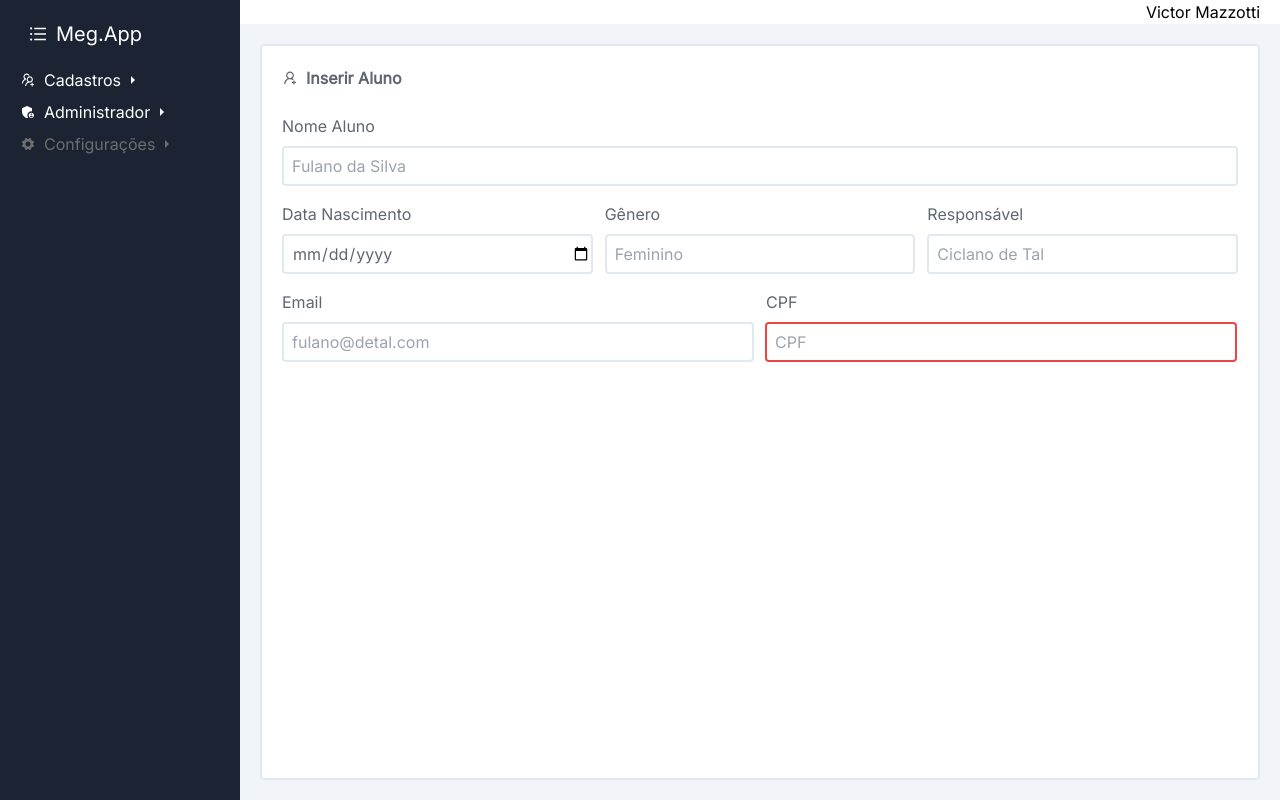
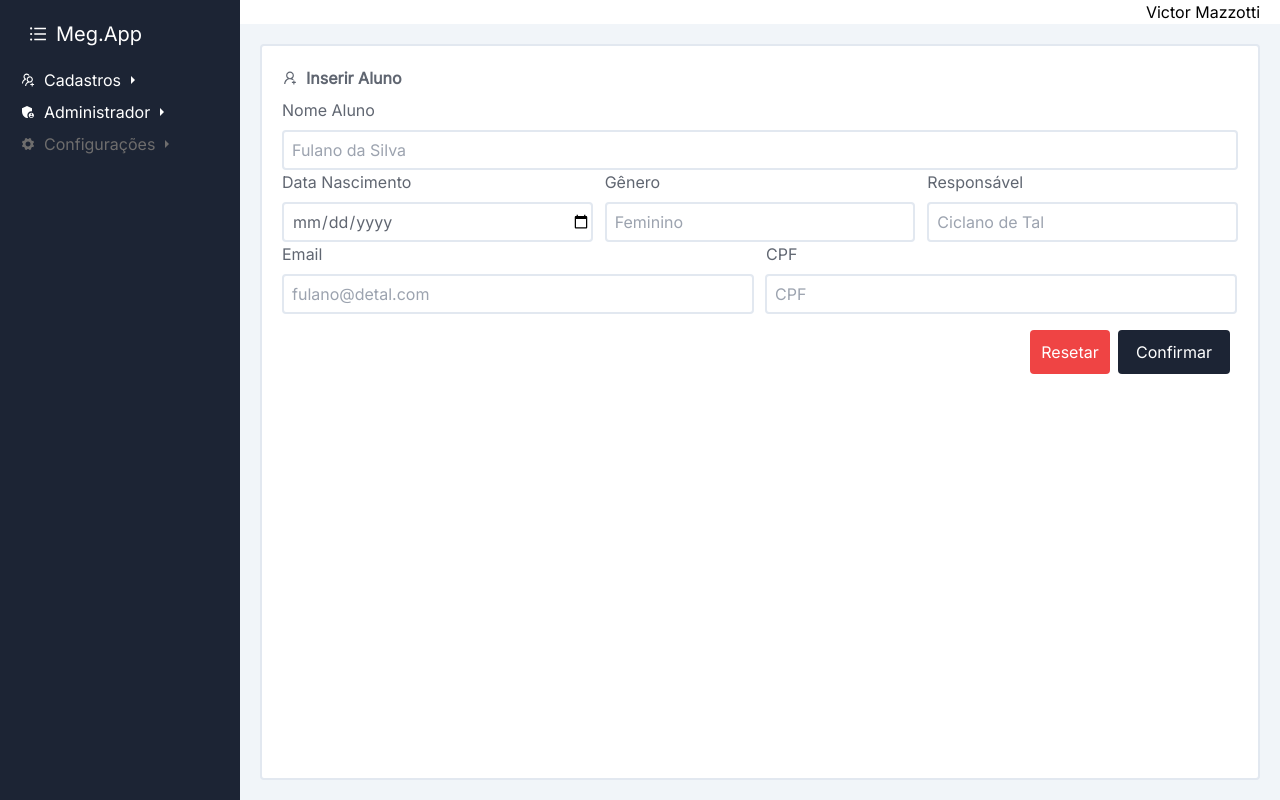
Before and after one commit to MegOrganization/Meg.FrontEnd, a React (Vite) app: page /cadastro/usuario in a window 1280 px wide. Built offline with nearby package versions, Linux system fonts and the light colour scheme; the HTML template or start-up script is replaced by a standard one.

Commit message:
Several UI changes (submit button, add user route..)

```diff
--- a/src/components/InputText.tsx
+++ b/src/components/InputText.tsx
@@ -9,6 +9,8 @@ interface IInputText {
     placeholder?: string,
     onChange?: (e: React.ChangeEvent<HTMLInputElement>) => void
     onBlur?: () => void
+    required? : boolean
+    validationMsg?: string
 }
 
 const InputText : FC<IInputText> = (props: IInputText) => {
@@ -16,6 +18,9 @@ const InputText : FC<IInputText> = (props: IInputText) => {
         <>
             <input type={props.type}
                 onChange={(e)=>{
+                    if(props.validationMsg){
+                        e.target.setCustomValidity("");
+                    }
                     if(props.onChange){
                         props.onChange(e);
                     }
@@ -23,8 +28,9 @@ const InputText : FC<IInputText> = (props: IInputText) => {
                 placeholder={props.placeholder}
                 spellCheck={props.spellCheck != undefined ? props.spellCheck : true}
                 className={`${props.className ? props.className : ""} pl-2 border-2 text-secondary border-quaternary rounded h-10 `}
-                aria-invalid={false}
                 onBlur={props.onBlur}
+                required={props.required}
+                onInvalid={(e:React.ChangeEvent<HTMLInputElement>)  => props.validationMsg ? e.target.setCustomValidity(props.validationMsg) : e.target.setCustomValidity("")}
             />
         </>
     )
--- a/src/components/InputTextCPF.tsx
+++ b/src/components/InputTextCPF.tsx
@@ -18,7 +18,20 @@ const InputTextCPF:FC<IInputTextCPF> = (props: IInputTextCPF) => {
     const cpfRef = useRef<HTMLInputElement>(null);
 
     const handleChanges = (e: React.ChangeEvent<HTMLInputElement>) => {
-        setIsValid(validateCPF(e.target.value));
+        e.target.value = e.target.value.replace(/\D/g, "");
+        e.target.value = e.target.value.replace(/(\d{3})(\d{3})(\d{3})(\d{2})/, "$1.$2.$3-$4");
+        console.log(e.target.value);
+        const updateState = (value:boolean) => {
+            setIsValid(value);
+          };
+        const _isValid = validateCPF(e.target.value);
+        if (!_isValid) {
+        e.target.setCustomValidity("Esse CPF Não é válido.");
+        } else {
+        e.target.setCustomValidity("");
+        }
+
+        updateState(_isValid);
     }
 
     return(
@@ -26,7 +39,7 @@ const InputTextCPF:FC<IInputTextCPF> = (props: IInputTextCPF) => {
             <motion.div className="flex flex-col"
             animate={
                 {
-                    x: isValid ? 0 : [1,-1,1,-1,1,-1]
+                    x: isValid ? [0,0] : [1,-1,1,-1,1,-1]
                 }}
             transition={{duration: 0.5}}
             >
@@ -34,7 +47,8 @@ const InputTextCPF:FC<IInputTextCPF> = (props: IInputTextCPF) => {
                     onChange={handleChanges}
                     placeholder={props.placeholder}
                     spellCheck={props.spellCheck}
-                    className={`${props.className} ${!isValid ? "outline-red-500 border-red-500" : "outline-green-500" }`}
+                    className={`${props.className} ${!isValid ? "outline-red-500 " : "outline-green-500" }`}
+                    required
                 />
             </motion.div>
         </>
--- /dev/null
+++ b/src/components/SubmitButton.tsx
@@ -0,0 +1,47 @@
+import { FC } from "react"
+
+
+enum ESubmitButtonType{
+    "submit",
+    "reset"
+
+}
+
+interface ISubmitButton {
+    value: string,
+    className?: string,
+    type?: ESubmitButtonType
+
+}
+
+const SubmitButton: FC<ISubmitButton> = (props: ISubmitButton) => {
+    return(
+    <>
+        <input type={props.type==ESubmitButtonType.reset ? "reset" : "submit"} value={props.value} className={`
+        ${props.className}
+        text-white
+        rounded
+        justify-center
+        items-center
+        transition-all
+        hover:bg-secondary
+        ${props.type==ESubmitButtonType.reset ?
+            `
+            bg-red-500
+            hover:bg-red-700
+            `
+            :
+            `
+            bg-primary
+            hover:bg-secondary
+            `
+        }
+        `}
+
+        />
+    </>
+    )
+}
+
+export {ESubmitButtonType}
+export default SubmitButton
--- a/src/components/TabBar.tsx
+++ b/src/components/TabBar.tsx
@@ -43,7 +43,7 @@ const TabBar: FC<ITabBar> = (props: ITabBar) => {
                 <div className="flex flex-col">
                     <div className={`flex flex-col ${props.routesLeftPadding ? props.routesLeftPadding : 'pl-12'}`}>
                         {props.routes.map(route=>{
-                            return(<Link to={route.path}>{route.title}</Link>)
+                            return(<Link key={route.title} to={route.path}>{route.title}</Link>)
                         })}
                     </div>
                 </div>
--- a/src/pages/Cadastro/Usuario.tsx
+++ b/src/pages/Cadastro/Usuario.tsx
@@ -2,17 +2,20 @@ import { FC } from "react";
 import InputText from "../../components/InputText";
 import InputTextCPF from "../../components/InputTextCPF";
 import {AiOutlineUserAdd} from "react-icons/ai";
+import SubmitButton, { ESubmitButtonType } from "../../components/SubmitButton";
 
 const Usuario: FC = () => {
     return(
         <div className="flex flex-1 flex-col m-5 p-5 bg-white border-2 border-quaternary rounded gap-4">
+            <form>
                 <div className="flex items-center mb-2 text-secondary font-bold">
                     <AiOutlineUserAdd className="mr-2"/>
                     <h1>Inserir Aluno</h1>
                 </div>
                 <div className="flex flex-col">
                     <h4 className="text-secondary mb-2 ">Nome Aluno</h4>
-            <InputText placeholder="Fulano da Silva" spellCheck={false} type="text"/>
+                    <InputText placeholder="Fulano da Silva" spellCheck={false}
+                        required type="text" validationMsg="Batata frita."/>
                 </div>
                 <div className="flex flex-row gap-3">
 
@@ -33,19 +36,23 @@ const Usuario: FC = () => {
 
                 </div>
                 <div className="flex flex-row gap-3">
-
                     <div className="flex flex-1 flex-col">
                         <h4 className="text-secondary mb-2 ">Email</h4>
-                <InputText placeholder="fulano@detal.com" spellCheck={false} type="email"/>
+                        <InputText placeholder="fulano@detal.com" spellCheck={false} type="email" required/>
                     </div>
 
                     <div className="flex flex-1 flex-col">
                         <h4 className="text-secondary mb-2">CPF</h4>
-                <InputTextCPF placeholder="CPF" spellCheck={false} type="text"/>
+                        <InputTextCPF placeholder="CPF" spellCheck={false} type="text" required/>
                     </div>
-
                 </div>
-    </div>)
+                <div className="flex flex-1 justify-end mr-2 mt-4">
+                    <SubmitButton className="w-20 h-11 mr-2" value="Resetar" type={ESubmitButtonType.reset}/>
+                    <SubmitButton className="w-28 h-11" value="Confirmar" type={ESubmitButtonType.submit}/>
+                </div>
+            </form>
+        </div>
+    )
 
 }
 
```
Lines whose indentation alone changed are shown as unchanged.
